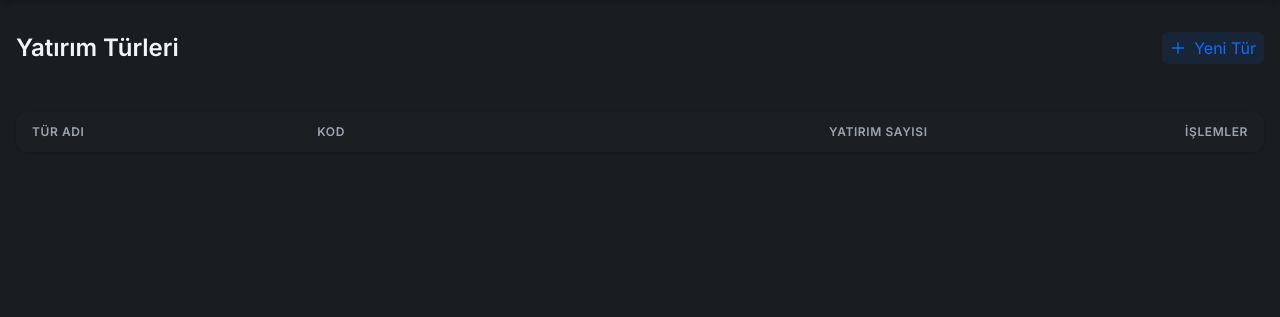
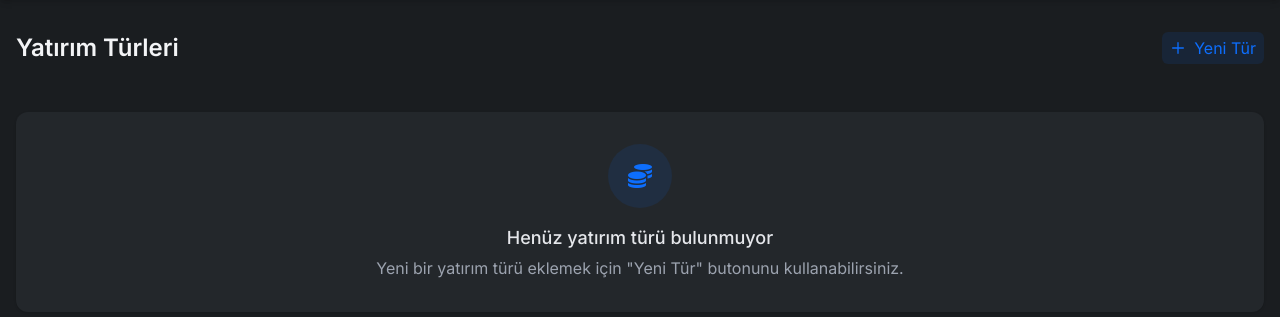
Before and after one commit to ZekeriyaAY/track-finance, a Flask app: page /investment-types/ in a window 1280 px wide. Shown: the part 64-381 px from the top of the page. Run offline with Flask 3, Linux system fonts and the light colour scheme; data that the repository does not hold is empty; some libraries are stand-ins or nearby versions.

Commit message:
style: Yatırım türleri sayfasındaki ikonları düzenle

```diff
--- a/templates/investment_types/index.html
+++ b/templates/investment_types/index.html
@@ -13,6 +13,7 @@
   </div>
 
   <div class="bg-card rounded-xl shadow p-0 overflow-x-auto mb-8">
+    {% if types %}
       <table class="min-w-full text-sm align-middle">
         <thead>
           <tr class="bg-darkbg/80">
@@ -81,6 +82,15 @@
           {% endfor %}
         </tbody>
       </table>
+    {% else %}
+      <div class="p-8 text-center">
+        <div class="inline-flex items-center justify-center w-16 h-16 rounded-full bg-primary/10 text-primary mb-4">
+          <i class="fas fa-coins text-2xl"></i>
+        </div>
+        <h3 class="text-lg font-medium text-gray-200 mb-1">Henüz yatırım türü bulunmuyor</h3>
+        <p class="text-gray-400">Yeni bir yatırım türü eklemek için "Yeni Tür" butonunu kullanabilirsiniz.</p>
+      </div>
+    {% endif %}
   </div>
 </div>
 {% endblock %}
```
Lines whose indentation alone changed are shown as unchanged.
